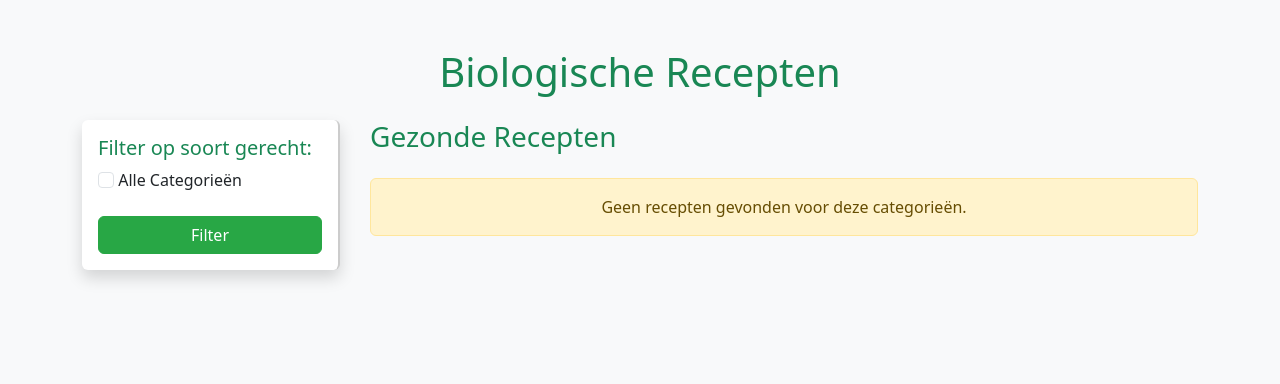
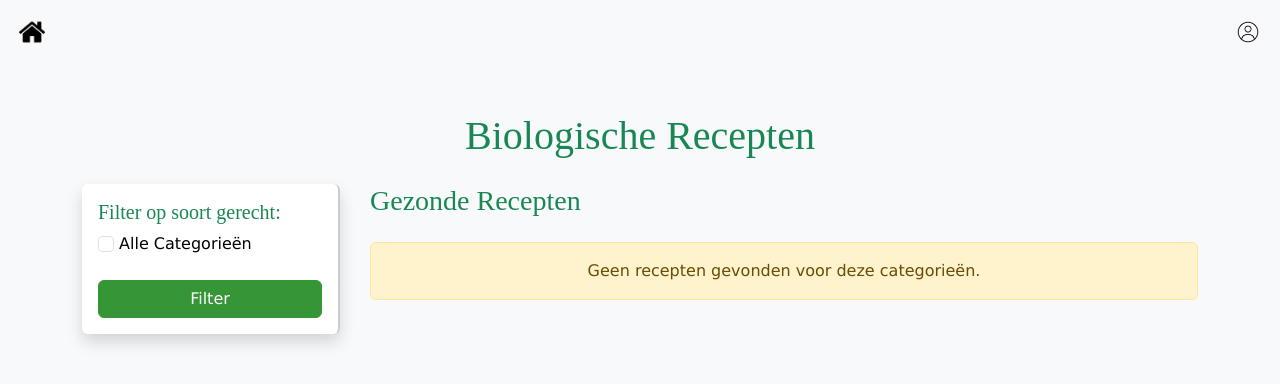
Before and after one commit to Vincent007super/stopdecooking, a PHP site: page / in a window 1280 px wide. Shown: the top 384 px of the page. Run offline with PHP 8.4, Linux system fonts and the light colour scheme; data that the repository does not hold is empty; some libraries are stand-ins or nearby versions.

Commit message:
added header
- added header on index.php
- added :root content in site.css
:100:

```diff
--- a/media/styles/index.css
+++ b/media/styles/index.css
@@ -1,6 +1,8 @@
 /* Achtergrondkleur voor de hele pagina */
 body {
-    background-color: #f0f7f4;
+    background-color: var(--background-color);
+    color: var(--main-color);
+    font-family: var(--main-font-family);
 }
 
 .filters {
@@ -17,6 +19,32 @@ body {
     padding-left: 15px; /* Ruimte tussen de scheidingslijn en de recepten */
 }
 
+/*header*/
+
+#header_pos {
+    display: flex;
+    flex-direction: row;
+    padding: 1.5vw;
+    justify-content: space-between;
+}
+#home, #account {
+    display: block;
+    width: 2vw !important;
+    height: 2vw;
+}
+
+#img1 {
+    width: 100%;
+    height: 100%;
+}
+
+#account {
+    background-image: url(../images/profile.png);
+    background-position: center;
+    background-repeat: no-repeat;
+    background-size: cover;
+}
+
 /* Receptenkaart stijlen */
 .card {
     transition: transform 0.3s, box-shadow 0.3s;
@@ -29,8 +57,8 @@ body {
 
 /* Stijl voor de groene knoppen */
 .btn-success {
-    background-color: #28a745;
-    border-color: #28a745;
+    background-color: var(--green);
+    border-color: var(--green);
 }
 
 .btn-success:hover {
@@ -40,9 +68,10 @@ body {
 
 /* Kleuren en randen */
 .text-success {
-    color: #28a745;
+    color: var(--background-color);
+    font-family: var(--title-font-family);
 }
 
 .border-success {
-    border-color: #28a745;
+    border-color: var(--title-color);
 }
--- a/media/styles/site.css
+++ b/media/styles/site.css
@@ -0,0 +1,12 @@
+@import url('https://fonts.googleapis.com/css2?family=Montserrat:wght@400;700&display=swap');
+
+:root {
+    --background-color: rgb(222, 222, 176);
+    --title-color: rgb(77, 209, 77);
+    --title-font-family: Poppins;
+    --main-font-family: Verdana;
+    /* --background-color: #f7faf8; */
+
+    /*Colors*/
+    --green: rgb(53, 150, 53);
+}
--- a/views/index_view.php
+++ b/views/index_view.php
@@ -1,18 +1,33 @@
 <!DOCTYPE html>
 <html lang="nl">
+
 <head>
     <meta charset="UTF-8">
     <meta name="viewport" content="width=device-width, initial-scale=1.0">
     <title>Biologische Recepten</title>
     <link href="https://cdn.jsdelivr.net/npm/bootstrap@5.3.0-alpha1/dist/css/bootstrap.min.css" rel="stylesheet">
+    <link rel="stylesheet" href="media/styles/site.css">
     <link rel="stylesheet" href="media/styles/index.css">
     <script src="https://cdn.jsdelivr.net/npm/bootstrap@5.3.0-alpha1/dist/js/bootstrap.bundle.min.js" defer></script>
+    <!--For icons-->
+    <script src='https://kit.fontawesome.com/a076d05399.js' crossorigin='anonymous'></script>
+
     <style>
         /* Extra CSS voor de sticky sidebar en scheiding */
-
     </style>
 </head>
+
 <body class="bg-light">
+
+    <div id="header_pos">
+        <a href="index.php" id="home">
+            <img src="media/images/home_icon.png" alt="home button" id="img1">
+        </a>
+        <div id="filler"></div>
+        <div id="account">
+
+        </div>
+    </div>
 
     <div class="container mt-5">
         <h1 class="mb-4 text-center text-success">Biologische Recepten</h1>
@@ -23,13 +38,16 @@
                     <h5 class="text-success">Filter op soort gerecht:</h5>
                     <form method="GET" action="">
                         <div class="mb-2">
-                        <input type="checkbox" name="category[]" id="category_all" value="all" class="form-check-input" <?= in_array('all', (array)($selectedCategories)) ? 'checked' : '' ?>>
+                            <input type="checkbox" name="category[]" id="category_all" value="all"
+                                class="form-check-input" <?= in_array('all', (array) ($selectedCategories)) ? 'checked' : '' ?>>
                             <label for="category_all" class="form-check-label">Alle Categorieën</label>
                         </div>
                         <?php foreach ($categories as $cat): ?>
                             <div class="mb-2">
-                            <input type="checkbox" name="category[]" id="category_<?= htmlspecialchars($cat) ?>" value="<?= htmlspecialchars($cat) ?>" class="form-check-input" <?= in_array($cat, (array)($selectedCategories)) ? 'checked' : '' ?>>
-                            <label for="category_<?= htmlspecialchars($cat) ?>" class="form-check-label"><?= htmlspecialchars($cat) ?></label>
+                                <input type="checkbox" name="category[]" id="category_<?= htmlspecialchars($cat) ?>"
+                                    value="<?= htmlspecialchars($cat) ?>" class="form-check-input" <?= in_array($cat, (array) ($selectedCategories)) ? 'checked' : '' ?>>
+                                <label for="category_<?= htmlspecialchars($cat) ?>"
+                                    class="form-check-label"><?= htmlspecialchars($cat) ?></label>
                             </div>
                         <?php endforeach; ?>
                         <button type="submit" class="btn btn-success mt-3 w-100">Filter</button>
@@ -48,13 +66,17 @@
                         <?php foreach ($result as $recept): ?>
                             <div class="col-md-4 mb-4">
                                 <div class="card h-100 border-0 shadow rounded-3">
-                                <img src="<?= htmlspecialchars($recept['Afbeelding']) ?>" alt="Recept afbeelding" class="card-img-top rounded-top">
+                                    <img src="<?= htmlspecialchars($recept['Afbeelding']) ?>" alt="Recept afbeelding"
+                                        class="card-img-top rounded-top">
                                     <div class="card-body">
                                         <h5 class="card-title text-success"><?= htmlspecialchars($recept['Title']) ?></h5>
-                                    <p class="card-text"><small class="text-muted"><?= htmlspecialchars($recept['Tijd']) ?> minuten | Moeilijkheid: <?= htmlspecialchars($recept['Difficulty']) ?></small></p>
+                                        <p class="card-text"><small class="text-muted"><?= htmlspecialchars($recept['Tijd']) ?>
+                                                minuten | Moeilijkheid: <?= htmlspecialchars($recept['Difficulty']) ?></small>
+                                        </p>
                                     </div>
                                     <div class="card-footer bg-transparent border-top-0">
-                                    <a href="recept.php?id=<?= htmlspecialchars($recept['ReceptID']) ?>" class="btn btn-success w-100">Bekijk Recept</a>
+                                        <a href="recept.php?id=<?= htmlspecialchars($recept['ReceptID']) ?>"
+                                            class="btn btn-success w-100">Bekijk Recept</a>
                                     </div>
                                 </div>
                             </div>
@@ -66,4 +88,5 @@
     </div>
 
 </body>
+
 </html>
```
Also changed, not shown: media/images/home_icon.png (added), media/images/profile.png (added), 2 other files. Lines whose indentation alone changed are shown as unchanged.
